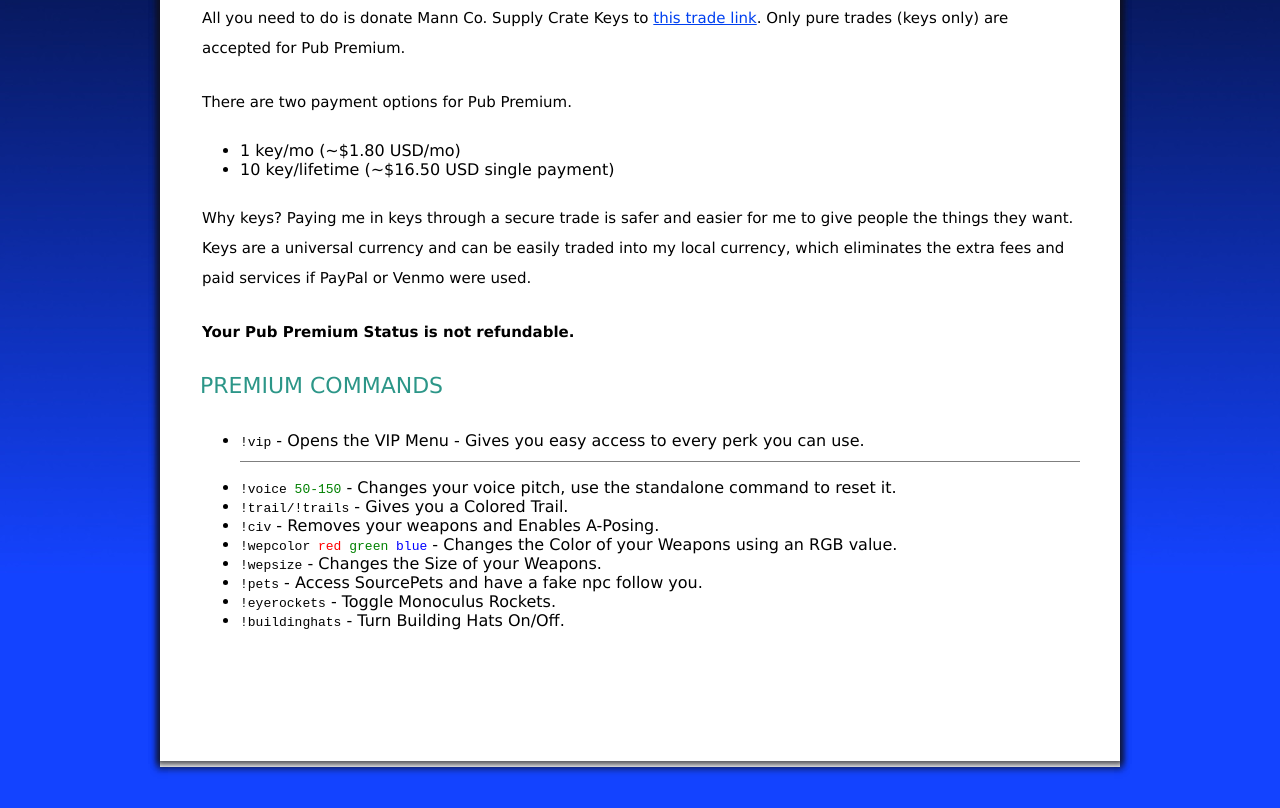
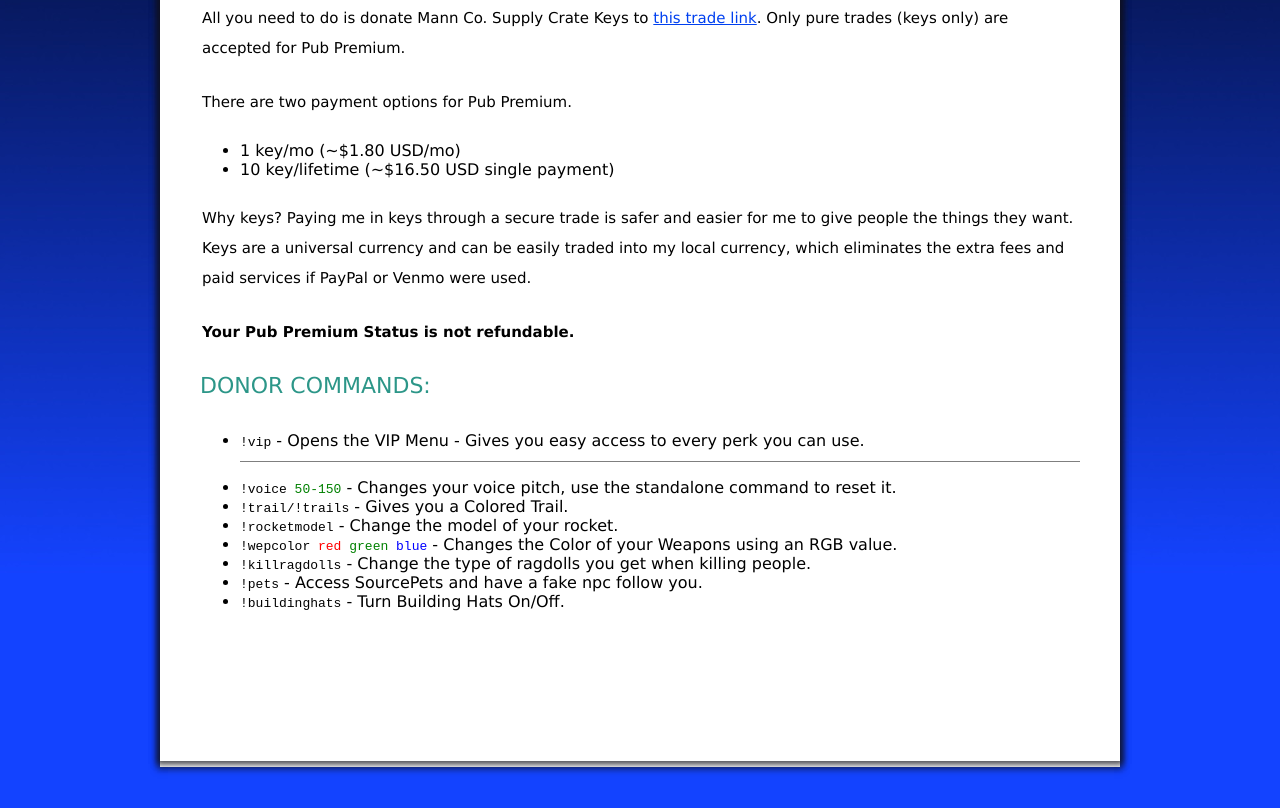
Before and after one commit to moonspub/moonspub.github.io, a plain HTML site: page premium.html in a window 1280 px wide. Shown: the part 483-1291 px from the top of the page. Drawn offline with Linux system fonts and the light colour scheme.

Commit message:
site: Updated Donor Commands

```diff
--- a/premium.html
+++ b/premium.html
@@ -126,16 +126,15 @@
 								<p style="font-weight: bold">
 									Your Pub Premium Status is not refundable.
 								</p>
-								<h2>Premium Commands</h2>
-								<ul>
+								<h2>Donor Commands:</h2>
+									<ul>
 									<li style="margin-bottom: 1em; padding-bottom: 0.7em; border-bottom: 0.1em solid rgb(127,127,127);"><code>!vip</code> - Opens the VIP Menu - Gives you easy access to every perk you can use.</li>
 									<li><code>!voice <span class="green_text">50-150</code></span> - Changes your voice pitch, use the standalone command to reset it.</li>
 									<li><code>!trail/!trails</code> - Gives you a Colored Trail.</li>
-									<li><code>!civ</code> - Removes your weapons and Enables A-Posing.</li>
+									<li><code>!rocketmodel</code> - Change the model of your rocket.</li>
 									<li><code>!wepcolor <span class="red_text">red</span> <span class="green_text">green</span> <span class="blue_text">blue</span></code> - Changes the Color of your Weapons using an RGB value.</li>
-									<li><code>!wepsize</code> - Changes the Size of your Weapons.</li>
+									<li><code>!killragdolls</code> - Change the type of ragdolls you get when killing people.</li>
 									<li><code>!pets</code> - Access SourcePets and have a fake npc follow you.</li>
-									<li><code>!eyerockets</code> - Toggle Monoculus Rockets.</li>
 									<li style="padding-bottom: 1em;"><code>!buildinghats</code> - Turn Building Hats On/Off.</li>
 								</ul>
 							</div>
```
Also changed, not shown: motd.html (+3 -3 lines).
